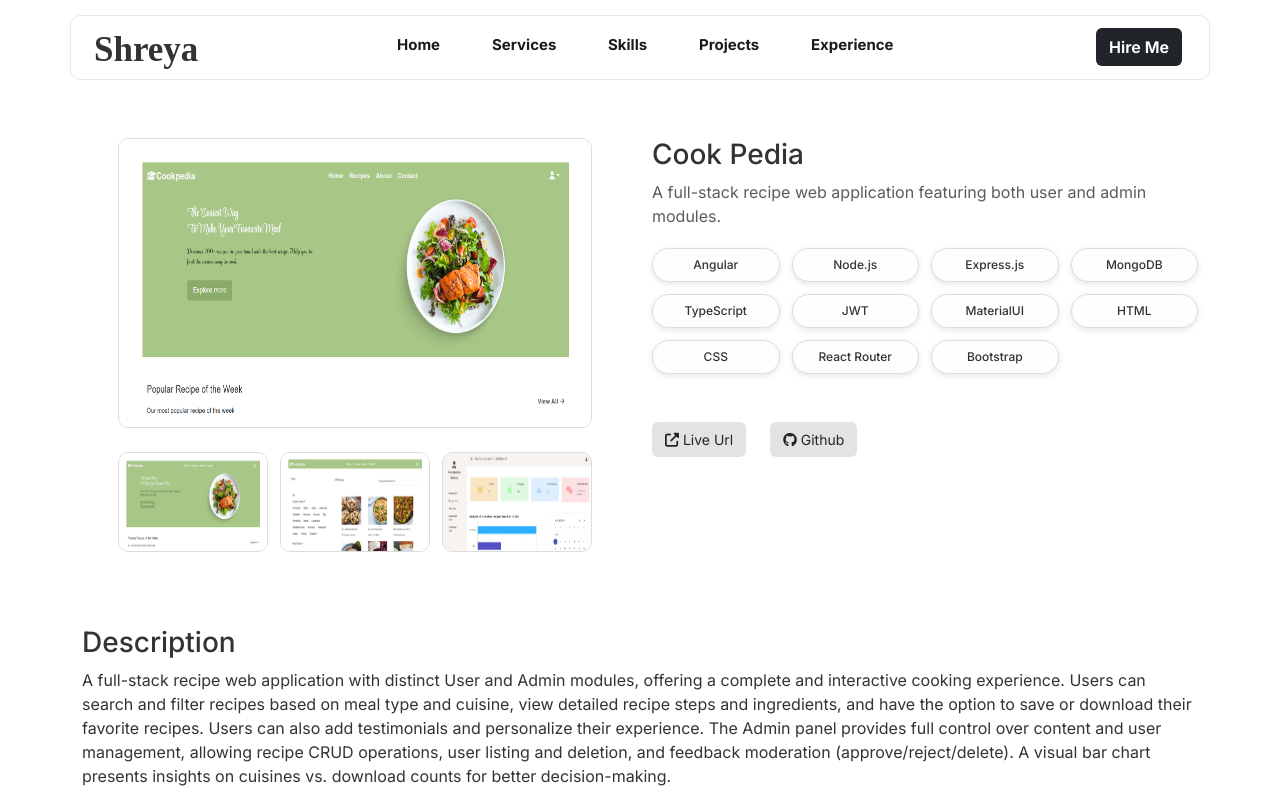
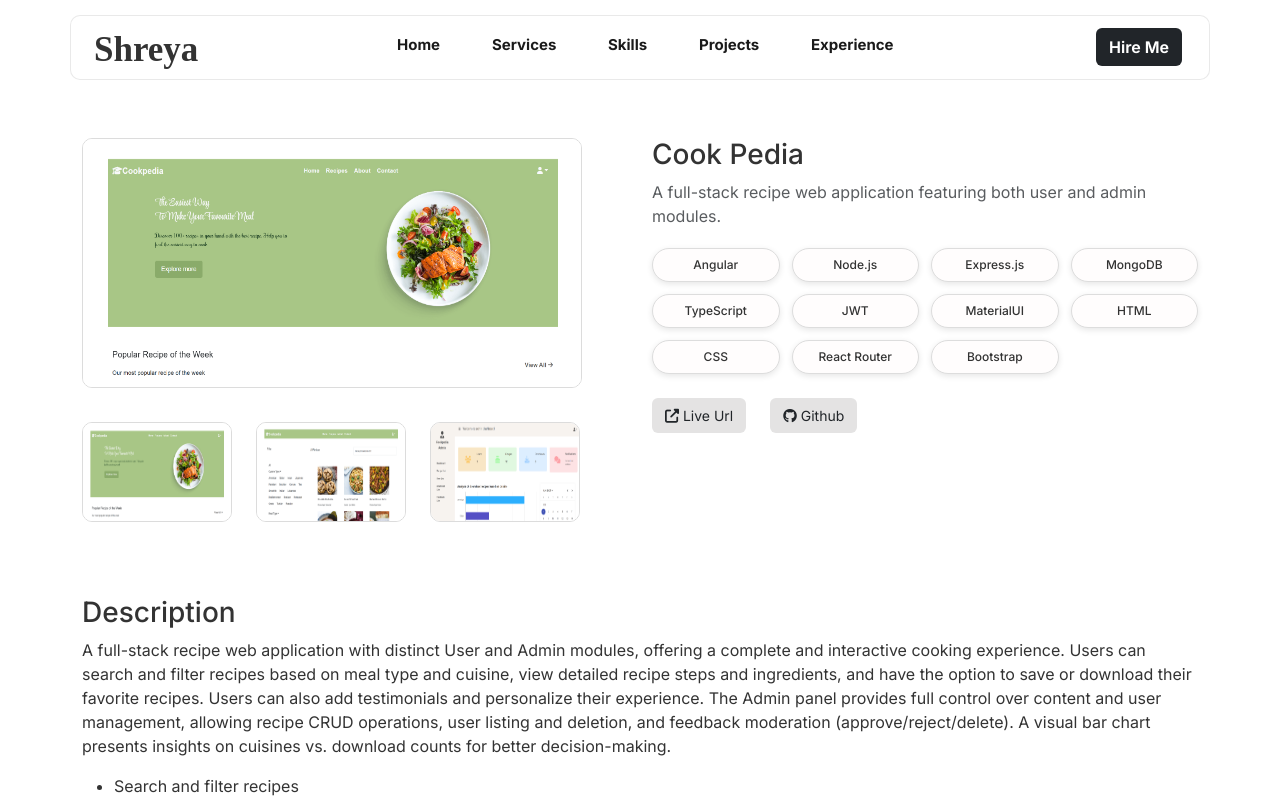
Before and after one commit to Shhreyaaa/Portfolio, a React (Vite) app: page /project/1 in a window 1280 px wide. Shown: the top 800 px of the page. Built offline with nearby package versions, Linux system fonts and the light colour scheme; a web font is replaced by a local one.

Commit message:
made changes in font size

```diff
--- a/src/Pages/Project.jsx
+++ b/src/Pages/Project.jsx
@@ -35,21 +35,21 @@ function Project() {
     <>
       <div className='container py-5' style={{ marginTop: '90px' }}>
         <div className="row">
-          <div className="col-lg-6 ps-5 pe-5">
+          <div className="col-lg-6 ">
             <img
               data-aos="zoom-in"
               src={mainImg}
               alt="Main project"
               style={{
                 width: '100%',
-                maxWidth: '550px',
-                height: '290px',
+                maxWidth: '500px',
+                height: '250px',
                 borderRadius: '10px',
                 border: '1px solid rgb(220, 220, 220)'
               }}
             />
 
-            <div className='d-flex flex-wrap justify-content-between mt-4 mb-4' style={{ width: '100%' }}>
+            <div className='d-flex flex-wrap justify-content-between mt-4 mb-4 pe-5' style={{ width: '100%' }}>
               {project.image.map((img, index) => (
                 <div   data-aos="zoom-in">
                   <img
@@ -62,6 +62,7 @@ function Project() {
                       borderRadius: '10px',
                       cursor: 'pointer',
                       border: '1px solid rgb(220, 220, 220)',
+                      marginTop:'10px'
 
                     }}
                     alt={`Thumbnail ${index + 1}`}
@@ -81,7 +82,7 @@ function Project() {
               ))}
             </div>
 
-            <div className="d-flex gap-4 mt-5">
+            <div className="d-flex gap-4 mt-4">
               <a href={project.live} target="_blank" rel="noopener noreferrer" className='btn link-button'style={{fontSize:'14px'}}>
                 <i className="fa-solid fa-up-right-from-square"></i> Live Url
               </a>
--- a/src/Pages/project.css
+++ b/src/Pages/project.css
@@ -25,3 +25,15 @@
 .link-button:hover{
     background-color: #fcfbfb;
 }
+.project-images{
+  padding-left: 50px;
+  padding-right: 50px;
+}
+
+@media (max-width: 990px){
+    .project-images{
+        padding-left: 0px;
+        padding-right: 0px;
+    }
+
+}
```
